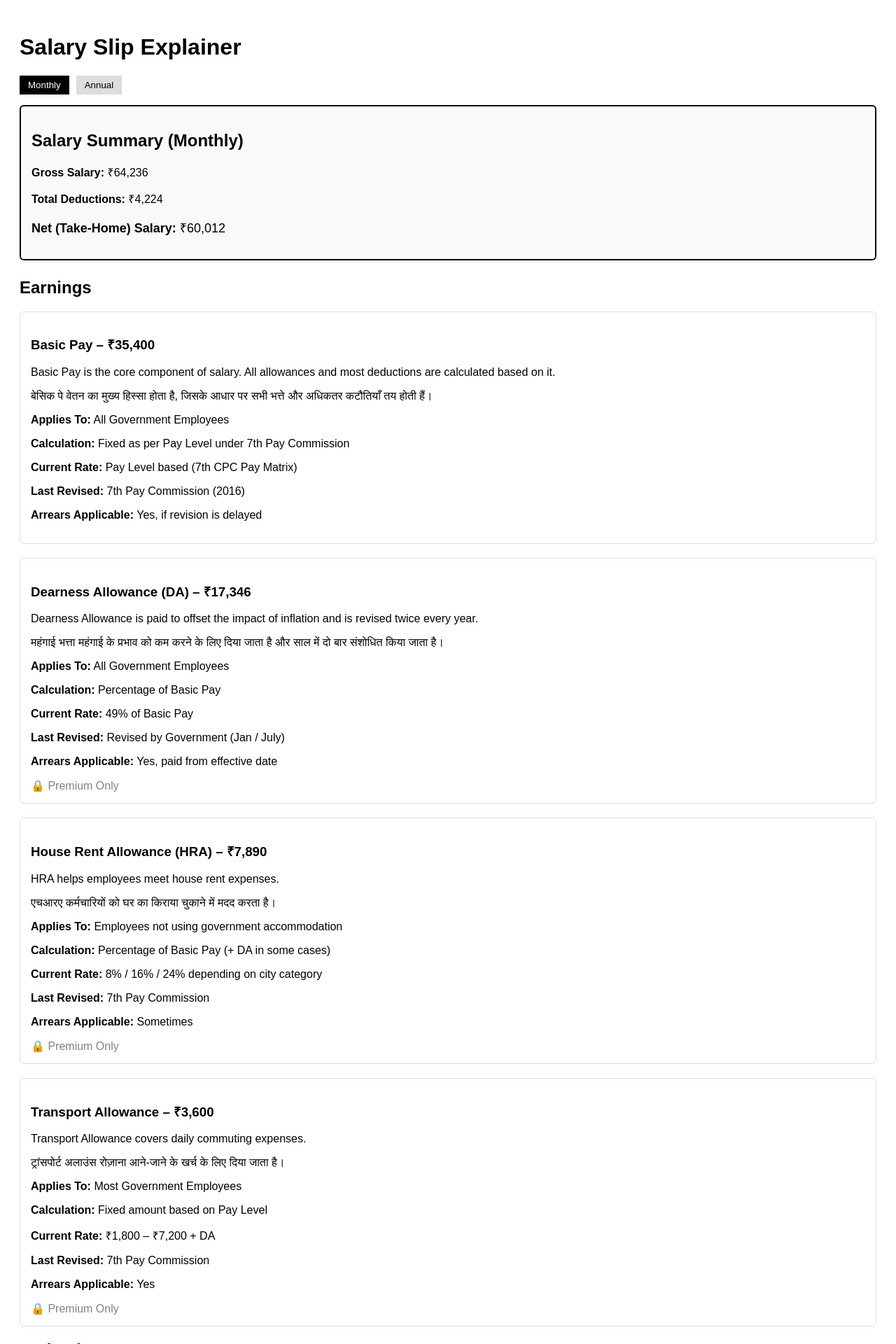
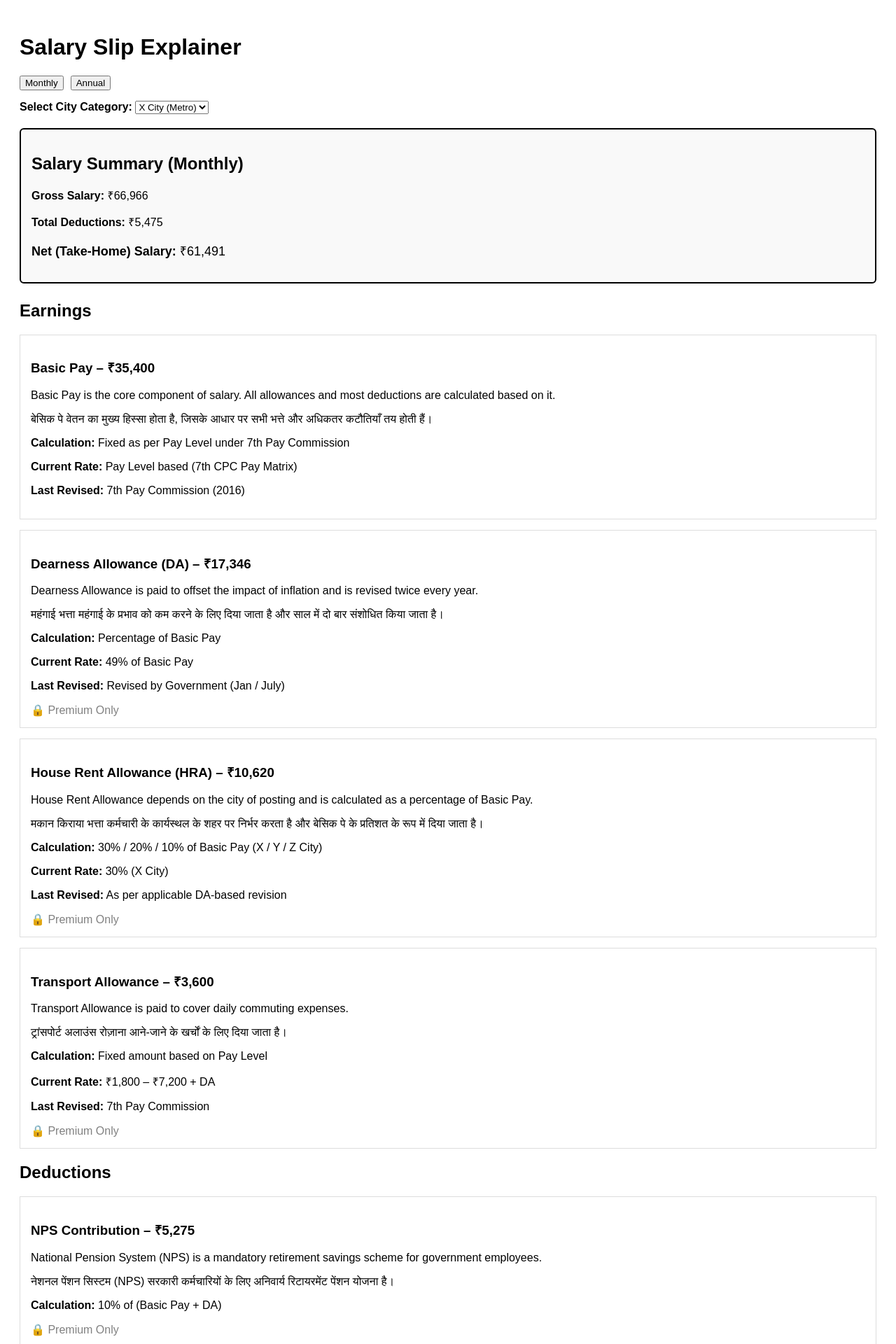
Before and after one commit to salarysamjho/salary-slip-explainer-v1, a Next.js app: page / in a window 1280 px wide. Shown: the top 1920 px of the page at 70% size. Built offline with nearby package versions, Linux system fonts and the light colour scheme.

Commit message:
Update page.tsx

```diff
--- a/app/page.tsx
+++ b/app/page.tsx
@@ -3,13 +3,30 @@
 import { useState } from "react";
 
 export default function HomePage() {
-  const isPremiumUser = false; // keep false for now
+  const isPremiumUser = false;
+
   const [viewMode, setViewMode] = useState<"monthly" | "annual">("monthly");
+  const [cityType, setCityType] = useState<"X" | "Y" | "Z">("X");
 
+  // ===== CORE VALUES =====
+  const basicPay = 35400;
+  const daRate = 0.49; // current DA (example)
+  const daAmount = Math.round(basicPay * daRate);
+
+  // HRA rates as per your decision
+  const hraRateMap = {
+    X: 0.30,
+    Y: 0.20,
+    Z: 0.10,
+  };
+
+  const hraAmount = Math.round(basicPay * hraRateMap[cityType]);
+
+  // ===== EARNINGS =====
   const earnings = [
     {
       title: "Basic Pay",
-      amount: "₹35,400",
+      amount: basicPay,
       explanationEn:
         "Basic Pay is the core component of salary. All allowances and most deductions are calculated based on it.",
       explanationHi:
@@ -23,7 +40,7 @@ export default function HomePage() {
     },
     {
       title: "Dearness Allowance (DA)",
-      amount: "₹17,346",
+      amount: daAmount,
       explanationEn:
         "Dearness Allowance is paid to offset the impact of inflation and is revised twice every year.",
       explanationHi:
@@ -37,21 +54,30 @@ export default function HomePage() {
     },
     {
       title: "House Rent Allowance (HRA)",
-      amount: "₹7,890",
-      explanationEn: "HRA helps employees meet house rent expenses.",
-      explanationHi: "एचआरए कर्मचारियों को घर का किराया चुकाने में मदद करता है।",
+      amount: hraAmount,
+      explanationEn:
+        "House Rent Allowance depends on the city of posting and is calculated as a percentage of Basic Pay.",
+      explanationHi:
+        "मकान किराया भत्ता कर्मचारी के कार्यस्थल के शहर पर निर्भर करता है और बेसिक पे के प्रतिशत के रूप में दिया जाता है।",
       appliesTo: "Employees not using government accommodation",
-      calculation: "Percentage of Basic Pay (+ DA in some cases)",
-      currentRate: "8% / 16% / 24% depending on city category",
-      lastRevised: "7th Pay Commission",
-      arrears: "Sometimes",
-      orderLink: "https://egazette.nic.in/",
+      calculation: "30% / 20% / 10% of Basic Pay (X / Y / Z City)",
+      currentRate:
+        cityType === "X"
+          ? "30% (X City)"
+          : cityType === "Y"
+          ? "20% (Y City)"
+          : "10% (Z City)",
+      lastRevised: "As per applicable DA-based revision",
+      arrears: "Yes, if notified",
+      orderLink: "https://doe.gov.in/files/cenetral-pay_document/HRA_Eng_1.pdf",
     },
     {
       title: "Transport Allowance",
-      amount: "₹3,600",
-      explanationEn: "Transport Allowance covers daily commuting expenses.",
-      explanationHi: "ट्रांसपोर्ट अलाउंस रोज़ाना आने-जाने के खर्च के लिए दिया जाता है।",
+      amount: 3600,
+      explanationEn:
+        "Transport Allowance is paid to cover daily commuting expenses.",
+      explanationHi:
+        "ट्रांसपोर्ट अलाउंस रोज़ाना आने-जाने के खर्चों के लिए दिया जाता है।",
       appliesTo: "Most Government Employees",
       calculation: "Fixed amount based on Pay Level",
       currentRate: "₹1,800 – ₹7,200 + DA",
@@ -61,47 +87,44 @@ export default function HomePage() {
     },
   ];
 
+  // ===== DEDUCTIONS =====
   const deductions = [
     {
       title: "NPS Contribution",
-      amount: "₹4,024",
+      amount: Math.round((basicPay + daAmount) * 0.10),
       explanationEn:
-        "National Pension System (NPS) is a mandatory retirement savings scheme for government employees appointed on or after 1 January 2004.",
+        "National Pension System (NPS) is a mandatory retirement savings scheme for government employees.",
       explanationHi:
-        "नेशनल पेंशन सिस्टम (NPS) 1 जनवरी 2004 के बाद नियुक्त सरकारी कर्मचारियों के लिए अनिवार्य पेंशन योजना है।",
-      appliesTo: "Central Government Employees (joined on or after 01-01-2004)",
-      calculation:
-        "Employee contributes 10% of (Basic Pay + DA). Government contributes 14% of (Basic Pay + DA).",
-      lastRevised:
-        "Government contribution increased to 14% w.e.f. 01 April 2019",
+        "नेशनल पेंशन सिस्टम (NPS) सरकारी कर्मचारियों के लिए अनिवार्य रिटायरमेंट पेंशन योजना है।",
+      appliesTo: "Government Employees (Joined on or after 01-01-2004)",
+      calculation: "10% of (Basic Pay + DA)",
+      lastRevised: "01 April 2019",
       arrears: "No (prospective)",
       orderLink: "https://egazette.nic.in/",
     },
     {
       title: "Professional Tax",
-      amount: "₹200",
-      explanationEn: "Professional tax is levied by state governments.",
-      explanationHi: "प्रोफेशनल टैक्स राज्य सरकार द्वारा लगाया जाता है।",
+      amount: 200,
+      explanationEn:
+        "Professional tax is levied by state governments as per state laws.",
+      explanationHi:
+        "प्रोफेशनल टैक्स राज्य सरकार द्वारा राज्य कानूनों के अनुसार लिया जाता है।",
       appliesTo: "State-specific",
-      calculation: "Fixed slab as per state law",
+      calculation: "Fixed slab",
       lastRevised: "State Government Notification",
       arrears: "No",
       orderLink: null,
     },
   ];
 
-  const parseAmount = (value: string) =>
-    Number(value.replace(/[₹,]/g, ""));
-
+  // ===== CALCULATIONS =====
   const multiplier = viewMode === "monthly" ? 1 : 12;
 
   const grossSalary =
-    earnings.reduce((sum, item) => sum + parseAmount(item.amount), 0) *
-    multiplier;
+    earnings.reduce((sum, item) => sum + item.amount, 0) * multiplier;
 
   const totalDeductions =
-    deductions.reduce((sum, item) => sum + parseAmount(item.amount), 0) *
-    multiplier;
+    deductions.reduce((sum, item) => sum + item.amount, 0) * multiplier;
 
   const netSalary = grossSalary - totalDeductions;
 
@@ -109,34 +132,25 @@ export default function HomePage() {
     <main style={{ padding: "20px", fontFamily: "Arial, sans-serif" }}>
       <h1>Salary Slip Explainer</h1>
 
-      {/* TOGGLE */}
+      {/* VIEW MODE */}
       <div style={{ marginBottom: "15px" }}>
-        <button
-          onClick={() => setViewMode("monthly")}
-          style={{
-            marginRight: "10px",
-            padding: "6px 12px",
-            background: viewMode === "monthly" ? "#000" : "#ddd",
-            color: viewMode === "monthly" ? "#fff" : "#000",
-            border: "none",
-            cursor: "pointer",
-          }}
-        >
-          Monthly
-        </button>
-
-        <button
-          onClick={() => setViewMode("annual")}
-          style={{
-            padding: "6px 12px",
-            background: viewMode === "annual" ? "#000" : "#ddd",
-            color: viewMode === "annual" ? "#fff" : "#000",
-            border: "none",
-            cursor: "pointer",
-          }}
-        >
+        <button onClick={() => setViewMode("monthly")}>Monthly</button>
+        <button onClick={() => setViewMode("annual")} style={{ marginLeft: "10px" }}>
           Annual
         </button>
+      </div>
+
+      {/* CITY SELECT */}
+      <div style={{ marginBottom: "20px" }}>
+        <label><b>Select City Category:</b> </label>
+        <select
+          value={cityType}
+          onChange={(e) => setCityType(e.target.value as "X" | "Y" | "Z")}
+        >
+          <option value="X">X City (Metro)</option>
+          <option value="Y">Y City</option>
+          <option value="Z">Z City</option>
+        </select>
       </div>
 
       {/* SUMMARY */}
@@ -150,7 +164,6 @@ export default function HomePage() {
         }}
       >
         <h2>Salary Summary ({viewMode === "monthly" ? "Monthly" : "Annual"})</h2>
-
         <p><b>Gross Salary:</b> ₹{grossSalary.toLocaleString()}</p>
         <p><b>Total Deductions:</b> ₹{totalDeductions.toLocaleString()}</p>
         <p style={{ fontSize: "18px" }}>
@@ -161,15 +174,13 @@ export default function HomePage() {
       {/* EARNINGS */}
       <h2>Earnings</h2>
       {earnings.map((item, index) => (
-        <div key={index} style={{ border: "1px solid #ddd", padding: "15px", marginBottom: "20px", borderRadius: "6px" }}>
-          <h3>{item.title} – {item.amount}</h3>
+        <div key={index} style={{ border: "1px solid #ddd", padding: "15px", marginBottom: "15px" }}>
+          <h3>{item.title} – ₹{item.amount.toLocaleString()}</h3>
           <p>{item.explanationEn}</p>
           <p>{item.explanationHi}</p>
-          <p><b>Applies To:</b> {item.appliesTo}</p>
           <p><b>Calculation:</b> {item.calculation}</p>
-          {item.currentRate && <p><b>Current Rate:</b> {item.currentRate}</p>}
+          <p><b>Current Rate:</b> {item.currentRate}</p>
           <p><b>Last Revised:</b> {item.lastRevised}</p>
-          <p><b>Arrears Applicable:</b> {item.arrears}</p>
 
           {item.orderLink &&
             (isPremiumUser ? (
@@ -183,14 +194,11 @@ export default function HomePage() {
       {/* DEDUCTIONS */}
       <h2>Deductions</h2>
       {deductions.map((item, index) => (
-        <div key={index} style={{ border: "1px solid #ddd", padding: "15px", marginBottom: "20px", borderRadius: "6px" }}>
-          <h3>{item.title} – {item.amount}</h3>
+        <div key={index} style={{ border: "1px solid #ddd", padding: "15px", marginBottom: "15px" }}>
+          <h3>{item.title} – ₹{item.amount.toLocaleString()}</h3>
           <p>{item.explanationEn}</p>
           <p>{item.explanationHi}</p>
-          <p><b>Applies To:</b> {item.appliesTo}</p>
           <p><b>Calculation:</b> {item.calculation}</p>
-          <p><b>Last Revised:</b> {item.lastRevised}</p>
-          <p><b>Arrears:</b> {item.arrears}</p>
 
           {item.orderLink &&
             (isPremiumUser ? (
```
